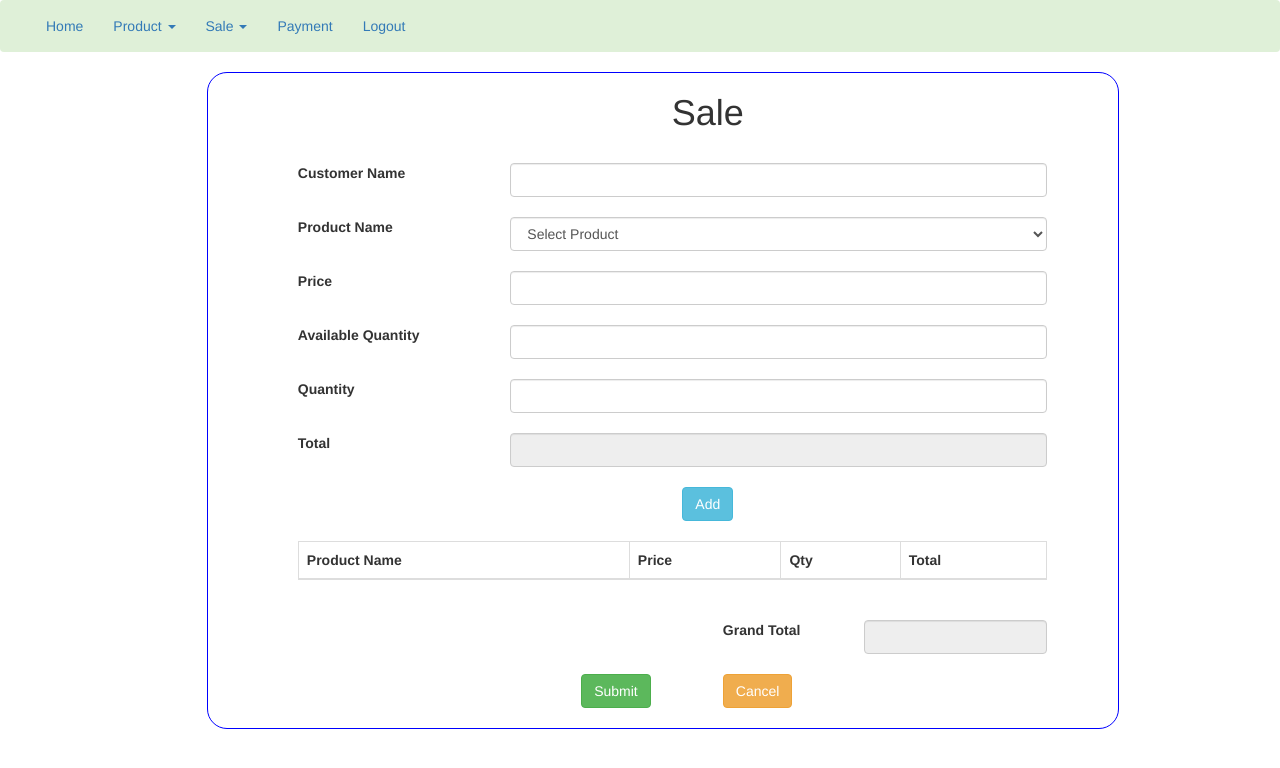
After one commit to MajidNadaf/Demo, a Django app: page /sale in a window 1280 px wide. The commit adds this page. Shown: the top 768 px of the page. Run offline with Django 3.2, Linux system fonts and the light colour scheme; data comes from the database, SQL or seed files in the repository; lists and menus that the app fills with data are empty; parts of the project's set-up code (start-up, migrations or seed data) failed here and were passed over; some libraries are stand-ins or nearby versions.

Commit message:
Customer order

```diff
--- a/demo/routers.py
+++ b/demo/routers.py
@@ -4,3 +4,5 @@ router=routers.DefaultRouter()
 
 
 router.register("product_api", ProductAPIView,basename="product_api")
+router.register("customer_order",OrderApiView,basename="customer_order")
+router.register("order_list",OrderListApiView,basename="order_list")
--- a/demo/urls.py
+++ b/demo/urls.py
@@ -35,6 +35,10 @@ urlpatterns = [
     path('product_list',ProductListView,name='product_list'),
     path('update_product/<int:id>',ProductUpdateView,name='update_product'),
 
+    path('sale',SaleView,name='sale'),
+    path("product_data",product_data,name="product_data"),
+    path("product_order_list",Product_list_Post,name="product_order_list"),
+
 
     path('payment',payment_home_page,name='payment')
 ]
--- a/razorpay_app/views.py
+++ b/razorpay_app/views.py
@@ -1,6 +1,14 @@
+import imp
+from django.http import JsonResponse
+from django.template import context
+from numpy import product
 from demo.settings import RAZORPAY_API_SECRET_KEY, RAZORPAY_API_KEY
 from django.shortcuts import render
+from demo_app.models import ProductModel, ProductOrderListModel, ProductOrderModel
+from demo_app.serializer import ProductSerializer
 import razorpay
+from django.contrib.auth.decorators import login_required
+from rest_framework.decorators import api_view
 
 # Create your views here.
 client = razorpay.Client(auth=(RAZORPAY_API_KEY, RAZORPAY_API_SECRET_KEY))
@@ -9,3 +17,41 @@ def payment_home_page(request):
     # client = razorpay.Client(auth=(RAZORPAY_API_KEY, RAZORPAY_API_SECRET_KEY))
     payment=client.order.create({'amount':50000,"currency":"INR","payment_capture":"1"})
     return render(request,'payment.html',{'order_id':payment['id'],"key":RAZORPAY_API_KEY})
+
+
+
+
+def SaleView(request):
+    context={}
+    context['product']=ProductModel.objects.all()
+    return render(request,'sale.html',context)
+
+
+@api_view(['GET'])
+def product_data(reqeust):
+    product_id=reqeust.GET.get('product_id')
+    data=ProductModel.objects.get(id=product_id)
+    serializer = ProductSerializer(data, many=False)
+    return JsonResponse(serializer.data)
+
+
+@api_view(['POST'])
+def Product_list_Post(request):
+    product_id=request.POST['product_id']
+    order_id=request.POST['order_id']
+    qty=request.POST['qty']
+    price=request.POST['price']
+    total=request.POST['total']
+
+    product=ProductModel.objects.get(id=product_id)
+    order=ProductOrderModel.objects.get(id=order_id)
+    p_qty=int(product.qty) - int(qty)
+    ProductModel.objects.filter(id=product_id).update(qty=p_qty)
+    ProductOrderListModel.objects.create(
+        product_id =product,
+        order_id=order,
+        price=price,
+        qty=qty,
+        total = total
+    )
+    return JsonResponse({"data":"Success"})
--- a/templates/home.html
+++ b/templates/home.html
@@ -1,5 +1,6 @@
 <!DOCTYPE html>
 <html lang="en">
+  {% block head %}
 <head>
   <title>Home</title>
   <meta charset="utf-8">
@@ -8,24 +9,31 @@
   <script src="https://ajax.googleapis.com/ajax/libs/jquery/3.5.1/jquery.min.js"></script>
   <script src="https://maxcdn.bootstrapcdn.com/bootstrap/3.4.1/js/bootstrap.min.js"></script>
 </head>
+
+{% endblock %}
 <body>
 
-<nav class="navbar navbar-inverse">
+<nav class="navbar navbar-dark bg-success ">
   <div class="container-fluid">
     <div class="navbar-header">
       <a class="navbar-brand" href="#"></a>
     </div>
     <ul class="nav navbar-nav">
-      <li class="active"><a href="{% url 'home' %}">Home</a></li>
+      <li class=""><a href="{% url 'home' %}">Home</a></li>
       <li class="dropdown"><a class="dropdown-toggle" data-toggle="dropdown" href="#">Product <span class="caret"></span></a>
         <ul class="dropdown-menu">
           <li><a href="{% url 'product' %}"> Add Product</a></li>
           <li><a href="{% url 'product_list' %}">Product List</a></li>
         </ul>
       </li>
+      <li class="dropdown"><a class="dropdown-toggle" data-toggle="dropdown" href="#">Sale <span class="caret"></span></a>
+        <ul class="dropdown-menu">
+          <li><a href="{% url 'sale' %}"> Sale </a></li>
+          <li><a href="{% url 'product_list' %}">Product List</a></li>
+        </ul>
+      </li>
       <li><a href="{% url 'payment' %}">Payment</a></li>
-      <li><a href="#">Page 3</a></li>
-    <li class="active"><a href="{% url 'logout' %}" class="fa fa-sign-out">Logout</a></li>
+      <li class=" navcolor" ><a href="{% url 'logout' %}" class="fa fa-sign-out">Logout</a></li>
 
     </ul>
   </div>
--- a/templates/product_list.html
+++ b/templates/product_list.html
@@ -1,4 +1,7 @@
 {% extends 'home.html' %}
+
+{% block head %}
+{% endblock  %}
 {% block body %}
 <script src=
 "https://ajax.googleapis.com/ajax/libs/jquery/3.3.1/jquery.min.js">
--- /dev/null
+++ b/templates/sale.html
@@ -0,0 +1,314 @@
+
+        {% extends 'home.html' %}
+        {% block body %}
+        <style>
+            .container1 {
+                padding-left: 90px;
+                border: 1px solid blue;
+                border-radius: 20px;
+                margin-top:0% ;
+                margin-left:12% ;
+                width: 80%;
+            }
+        </style>
+    <body id="as" >
+      <form enctype="multipart/form-data" id="id_form" method="POST">
+    {% csrf_token %}
+    <div class="container1">
+    <h1 align='center'>Sale</h1>
+    <div class="col">
+<br>
+          <div  class="row">
+            <div class="col-sm-3">
+              <label>Customer Name</label>
+            </div>
+            <div class="col-sm-8">
+             <input type="text"
+             class="form-control" id="cust_name" required name="cust_name">
+            </div>
+
+          </div>
+          <div class="col-sm-2"></div>
+         </div>
+
+
+         <br>
+         <div  class="row">
+            <div class="col-sm-3">
+              <label>Product Name</label>
+            </div>
+            <div class="col-sm-8">
+             <select class="form-control" onchange="price_qty()"  id="product_name" required name="product_name">
+                 <option id="" value="" hidden>Select Product </option>
+                 {% for i in product %}
+
+                    <option  id="prod_id-{{ i.id }}" class="{{ i.product_name }}" value="{{ i.id }}">{{ i.product_name }}</option>
+                 {% endfor %}
+             </select>
+
+            </div>
+
+          </div>
+          <div class="col-sm-2"></div>
+         <br>
+         <div class="row">
+          <div class="col-sm-3">
+            <label> Price</label>
+
+          </div>
+          <div class="col-sm-8">
+            <input type="number"
+            class="form-control" id='price' required name="price">
+          </div>
+          </div>
+<br>
+<div class="row">
+  <div class="col-sm-3">
+    <label>Available Quantity</label>
+
+  </div>
+  <div class="col-sm-8">
+    <input type="number"
+    class="form-control" id='avl_qty' required name="avl_qty">
+  </div>
+  </div>
+  <br>
+  <div class="row">
+    <div class="col-sm-3">
+      <label> Quantity</label>
+
+    </div>
+    <div class="col-sm-8">
+      <input type="number"
+      class="form-control" id='qty' onkeyup="total_cal()" required name="qty">
+    </div>
+    </div>
+    <br>
+<div class="row">
+    <div class="col-sm-3">
+      <label> Total</label>
+
+    </div>
+    <div class="col-sm-8">
+      <input type="text" readonly
+      class="form-control" id='total' required name="total">
+    </div>
+    </div>
+    <br>
+    <div align="center">
+        <button type="button" onclick="add() " class="btn btn-info">Add</button>
+    </div>
+    <br>
+
+    <div class="row">
+        <div class="col-sm-11">
+            <table class="table table-bordered">
+                <thead >
+                    <th>Product Name</th>
+                    <th>Price</th>
+                    <th>Qty</th>
+                    <th>Total</th>
+                </thead>
+                <tbody id="table_data">
+                </tbody>
+
+            </table>
+        </div>
+
+    </div>
+
+
+        <br>
+        <div class="row">
+            <div class="col-sm-6"></div>
+            <div class="col-sm-2">
+                <label>Grand Total</label>
+            </div>
+            <div class="col-sm-3">
+            <input type='text' id='grand_total' class="form-control" readonly>
+
+            </div>
+
+        </div>
+        <br>
+        <input type="text" name="user" value="{{ request.user.id }}" hidden>
+          <div class="row">
+            <div class="col-sm-4"></div>
+            <div class="col-sm-2">
+               <button type="button" id="submit" onclick="OrderDataSubmit()" class="btn btn-success">Submit</button>
+            </div>
+            <div class="col-sm-2">
+                <button class="btn btn-warning" type="reset">  Cancel </button>
+            </div>
+            <div class="col-sm-4"></div>
+          </div>
+          <br>
+</div>
+
+
+</form>
+
+<script>
+    function price_qty(){
+        var product_id=$("#product_name").val()
+       console.log($("#product_name").find(':selected').attr('class'));
+
+        $.ajax({
+            url : "{% url 'product_data' %}",
+            data : {
+                product_id :product_id,
+            },
+            type:"GET",
+            success:function(data){
+                console.log("success",data)
+                $("#price").val(data.price)
+                $("#avl_qty").val(data.qty)
+            },
+            error:function(data){
+                console.log("error",data)
+            },
+        });
+    }
+</script>
+<script>
+    function total_cal(){
+        var qty=parseInt($("#qty").val())
+        var avl_qty=parseInt($("#avl_qty").val())
+        var price=parseInt($("#price").val())
+            if(  qty && qty < avl_qty ){
+                $("#total").val(price * qty  )
+            }else{
+                $("#total").val(  )
+                alert("Enter Valid Quantity")
+            }
+    }
+</script>
+<script>
+    var myCartData = [];
+    localStorage.setItem("myCartData", JSON.stringify(myCartData));
+    function add(){
+       var  product_id=$("#product_name").val()
+       var  product_name=$("#product_name").children(":selected").attr("class");
+        console.log(product_name)
+       var  price=$("#price").val()
+       var  qty=$("#qty").val()
+       var  total=$("#total").val()
+        var myCartData = JSON.parse(localStorage.getItem("myCartData"));
+        if(validte()){
+            myCartData.push({
+                "product_id":product_id,
+                "product_name":product_name,
+                "price":price,
+                "qty":qty,
+                "total":total,
+            })
+            localStorage.setItem("myCartData", JSON.stringify(myCartData));
+            alert("product add in list")
+            product_list()
+        }
+
+    }
+</script>
+<script>
+    function validte(){
+        console.log("validate",$("#product_name").val())
+        if($("#product_name").val() == "" ){
+            alert("Select Product ")
+            return false
+        }else if($("#price").val() == ""){
+            alert("Enter Price ")
+            return false
+        }else if($("#qty").val() == ""){
+            alert("Enter Valid Qty ")
+            return false
+        }else{
+            return true
+        }
+
+    }
+</script>
+<script>
+    function product_list(){
+       var  myCartData=JSON.parse(localStorage.getItem("myCartData"))
+       var table_data=""
+       var id=0
+       var grand_total=0
+       for(var i=0 ; i < myCartData.length ; i++ ){
+           id=id+1
+           if(myCartData[i]){
+              table_data +=`<tr>
+                <td id=p_name-` + id + `>`+myCartData[i].product_name+`</td>
+                <td id=price-` + id + `>`+myCartData[i].price+`</td>
+                <td id=qty-` + id + `>`+myCartData[i].qty+`</td>
+                <td id=total-` + id + `>`+myCartData[i].total+`</td>
+              </tr>
+              `
+              grand_total = grand_total + parseInt(myCartData[i].total)
+           }
+       }
+       $("#grand_total").val(grand_total)
+       $("#table_data").html(table_data)
+
+    }
+</script>
+<script>
+    function OrderDataSubmit(){
+        var cust_name=$("#cust_name").val()
+        var grand_total=$("#grand_total").val()
+        $.ajax({
+            url : "{% url 'customer_order-list' %}",
+            data : {
+                cust_name :cust_name,
+                grand_total :grand_total,
+                user:"{{ request.user.id }}",
+            },
+            type:"POST",
+            headers : {"X-CSRFToken":"{{ csrf_token }}"},
+            success:function(data){
+                orderLIstdata(data.id)
+
+            },
+            error:function(data){
+                console.log("error",data)
+            },
+        });
+    }
+
+</script>
+
+<script>
+    function orderLIstdata(id){
+        var myCartData=JSON.parse(localStorage.getItem("myCartData"))
+        var d= 0
+        for(var i=0 ; i < myCartData.length ; i++ ){
+//        for(var i=0 ; i < myCartData.length ; i++ ){
+            d=d+1
+            if (myCartData[i]){
+                $.ajax({
+                    url : "{% url 'product_order_list' %}",
+                    data : {
+                        product_id :myCartData[i].product_id,
+                        order_id :id,
+                        qty:myCartData[i].qty,
+                        price:myCartData[i].price,
+                        total:myCartData[i].total,
+                    },
+                    type:"POST",
+                    headers : {"X-CSRFToken" : "{{ csrf_token }}"},
+                    success:function(data){
+                       console.log("success in order list")
+                       if(d == myCartData.length){
+                            location.reload()
+                        }
+                    },
+                    error:function(data){
+                        console.log("error",data)
+                    },
+                });
+            }
+        }
+
+    }
+
+</script>
+    {% endblock %}
```
Also changed, not shown: demo_app/APIViews.py (+10 -0 lines), demo_app/models.py (+27 -1 lines), demo_app/serializer.py (+12 -0 lines), templates/product.html (+18 -6 lines), templates/product_update.html (+26 -12 lines), db.sqlite3, demo_app/migrations/0003_productmodel_qty.py (added), demo_app/migrations/0004_auto_20220129_1145.py (added), demo_app/migrations/0005_auto_20220129_1651.py (added), demo_app/migrations/0006_auto_20220129_1703.py (added).
